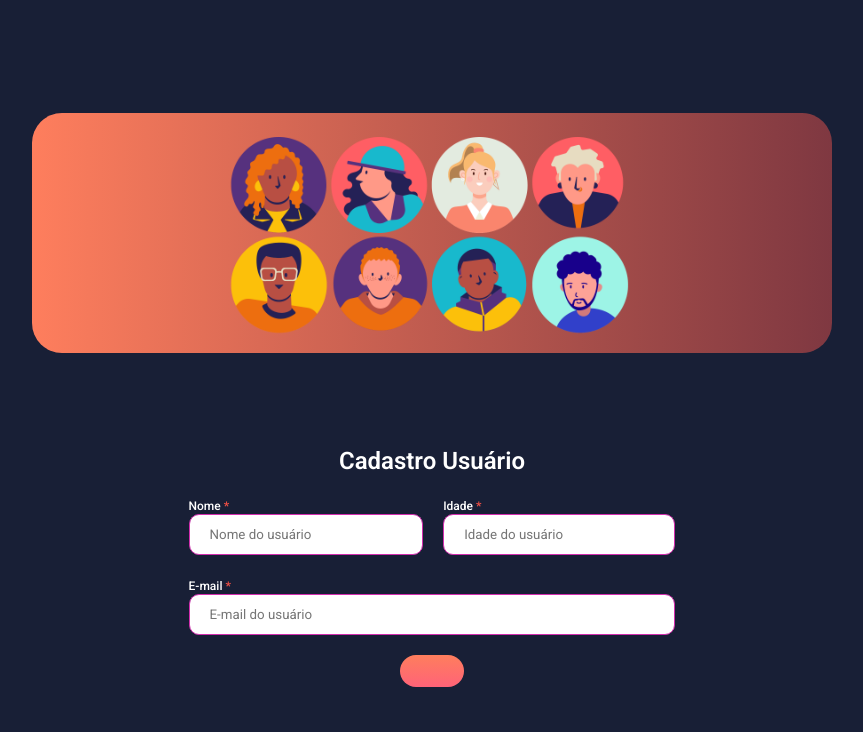
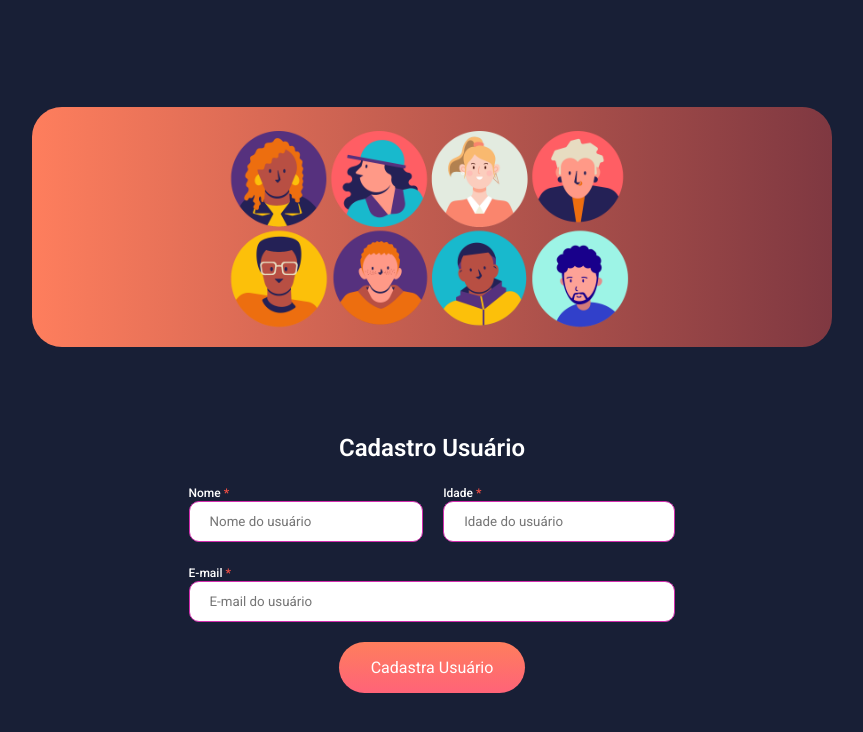
Before and after one commit to aksacarvalho/devclub-cadastro-usuarios, a React (Vite) app: page / in a window 1280 px wide. Shown: the top 732 px of the page, without its empty margins (208-1071 px from the left). Built offline with nearby package versions, Linux system fonts and the light colour scheme.

Commit message:
Add Propriedades dos Componentes

```diff
--- a/index.html
+++ b/index.html
@@ -10,7 +10,7 @@
       href="https://fonts.googleapis.com/css2?family=Poppins:ital,wght@0,100;0,200;0,400;0,500;0,700;0,800;0,900;1,100;1,200;1,300;1,400;1,500;1,600;1,700;1,800;1,900&family=Roboto:ital,wght@0,100..900;1,100..900&display=swap"
       rel="stylesheet"
     />
-    <title>Vite + React</title>
+    <title>Cadastro Usuário</title>
   </head>
   <body>
     <div id="root"></div>
--- a/src/components/Button/index.jsx
+++ b/src/components/Button/index.jsx
@@ -1,10 +1,12 @@
 import { Button } from './styles'
 
-function DefaultButton(){
+function DefaultButton({ children, ...props }){
+   // spread operator -> Todo o resto
 
+     console.log(props)
       return (
-            <Button></Button>
+            <Button {...props}>{children}</Button>
       )
 }
 
-export default Button
+export default DefaultButton
--- /dev/null
+++ b/src/components/TopBackground/index.jsx
@@ -0,0 +1,14 @@
+import UsersImage from "../../assets/users.png"
+import { Background } from "./styles"
+
+
+function TopBackground(){
+
+  return (
+    <Background>
+      <img src={UsersImage} alt="imagem-usuarios" />
+    </Background>
+  );
+}
+
+export default TopBackground
--- /dev/null
+++ b/src/components/TopBackground/styles.js
@@ -0,0 +1,19 @@
+ import styled from "styled-components"
+
+
+ export const Background = styled.div`
+       background: linear-gradient(to right, #fe7e5d, #7f3841);
+       height: 30vh;
+       width: 90vw;
+       max-width: 800px;
+       border-radius: 30px;
+
+       display: flex;
+       align-items: center;
+       justify-content: center;
+
+       img {
+         max-width: 100%;
+         max-height: 100%;
+       }
+ `
--- a/src/pages/Home/index.jsx
+++ b/src/pages/Home/index.jsx
@@ -4,7 +4,6 @@ import api from '../../services/api'
 import {
   Title,
   Container,
-  TopBackground,
   Form,
   ContainerInputs,
   Input,
@@ -12,8 +11,9 @@ import {
 
 } from './styles'
 
-import UsersImage from '../../assets/users.png'
+
 import  Button  from  '../../components/Button'
+import TopBackground from '../../components/TopBackground'
 
 
 function Home() {
@@ -36,12 +36,12 @@ function Home() {
 
  return (
     <Container>
-      <TopBackground>
-        <img src={UsersImage} alt='imagem-usuarios'/>
-      </TopBackground>
+       <TopBackground />
+
 
       <Form>
         <Title>Cadastro Usuário</Title>
+
 
         <ContainerInputs>
           <div>
@@ -68,7 +68,7 @@ function Home() {
           </div>
 
 
-        <Button type='button' onClick={registerNewUser}></Button>
+        <Button type='button' onClick={registerNewUser}>Cadastra Usuário</Button>
       </Form>
     </Container>
   );
--- a/src/pages/Home/styles.js
+++ b/src/pages/Home/styles.js
@@ -10,22 +10,7 @@ import styled from 'styled-components'
       height: 100vh;
  `
 
- export const TopBackground = styled.div`
-       background: linear-gradient(to right, #fe7e5d, #7f3841);
-       height: 30vh;
-       width: 90vw;
-       max-width: 800px;
-       border-radius: 30px;
 
-       display: flex;
-       align-items: center;
-       justify-content: center;
-
-       img {
-         max-width: 100%;
-         max-height: 100%;
-       }
- `
 
  export const Form = styled.form`
       display: flex;
--- a/src/pages/ListUsers/index.jsx
+++ b/src/pages/ListUsers/index.jsx
@@ -1,11 +1,14 @@
 import Button from '../../components/Button'
+import TopBackground from '../../components/TopBackground'
 
 function ListUsers(){
 
   return (
    <div>
+     <TopBackground />
+
      <h1>Listagem de Usuários</h1>
-     <Button></Button>
+     <Button>Voltar</Button>
    </div>
   )
 }
```
